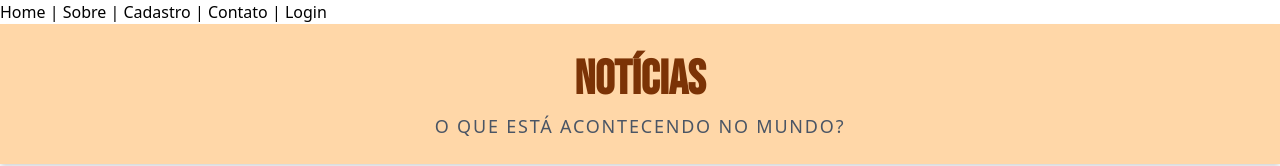
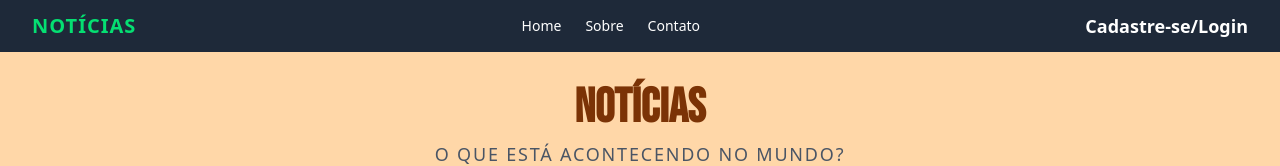
Before and after one commit to 1TDSPW-25/sistema-flow, a React (Vite) app: page / in a window 1280 px wide. Shown: the top 166 px of the page. Built offline with nearby package versions, Linux system fonts and the light colour scheme; no server answers; data requests are answered from the project's data file.

Commit message:
feat: Implementa o design da barra de navegação 'Pós Cadastro protótipo.

```diff
--- a/src/components/Menu/Menu.tsx
+++ b/src/components/Menu/Menu.tsx
@@ -2,17 +2,40 @@ import { Link } from "react-router-dom";
 
 export default function Menu(){
 
-    return(
-        <nav>
-            <Link to="/">Home</Link>
-            <span> | </span>
-            <Link to="/sobre">Sobre</Link>
-            <span> | </span>
-            <Link to="/cadastro">Cadastro</Link>
-            <span> | </span>
-            <Link to="/contato">Contato</Link>
-            <span> | </span>
-            <Link to="/login">Login</Link>
-        </nav>
-    );
+  const linkClasses = "text-white font-medium text-sm hover:text-gray-400 transition duration-150";
+
+  return(
+    <nav
+      className="
+        w-full
+        bg-gray-800
+        py-3
+        px-8
+        shadow-md
+        flex
+        items-center
+      "
+    >
+
+
+      <h2 className="text-green-400 font-extrabold text-xl tracking-wider">
+        NOTÍCIAS
+      </h2>
+
+
+      <div className="flex-grow flex justify-center space-x-6">
+        <Link to="/" className={linkClasses}>Home</Link>
+        <Link to="/sobre" className={linkClasses}>Sobre</Link>
+        <Link to="/contato" className={linkClasses}>Contato</Link>
+      </div>
+
+
+      <div>
+        <Link to="/cadastro" className="text-white font-semibold text-lg hover:text-gray-400 transition duration-150">
+          Cadastre-se/Login
+        </Link>
+
+      </div>
+    </nav>
+  );
 }
```
